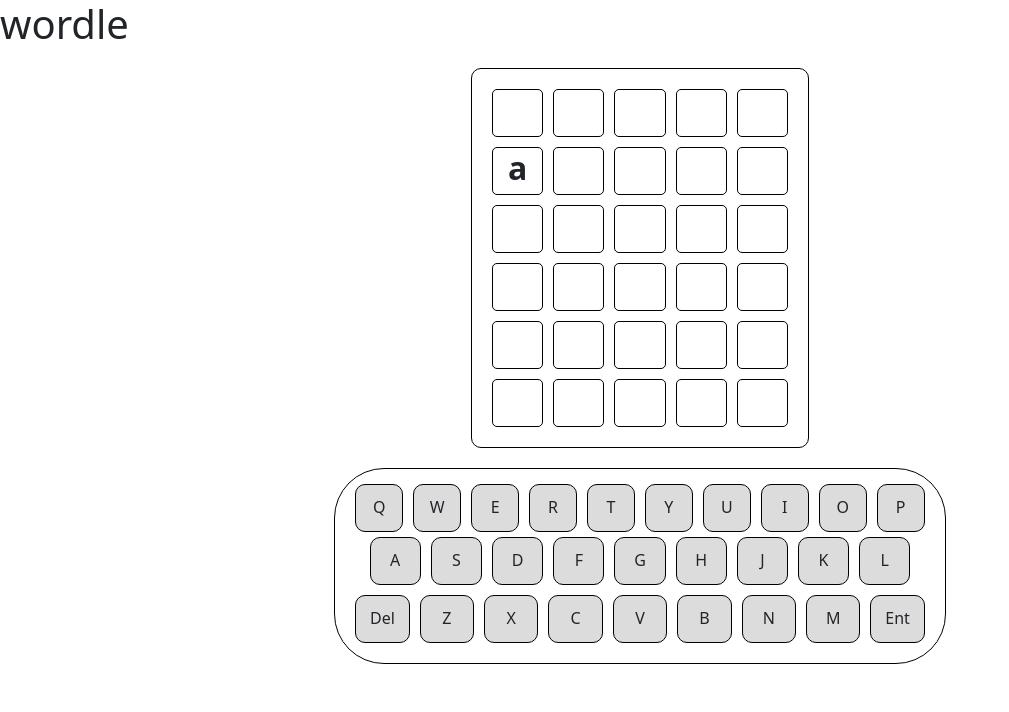
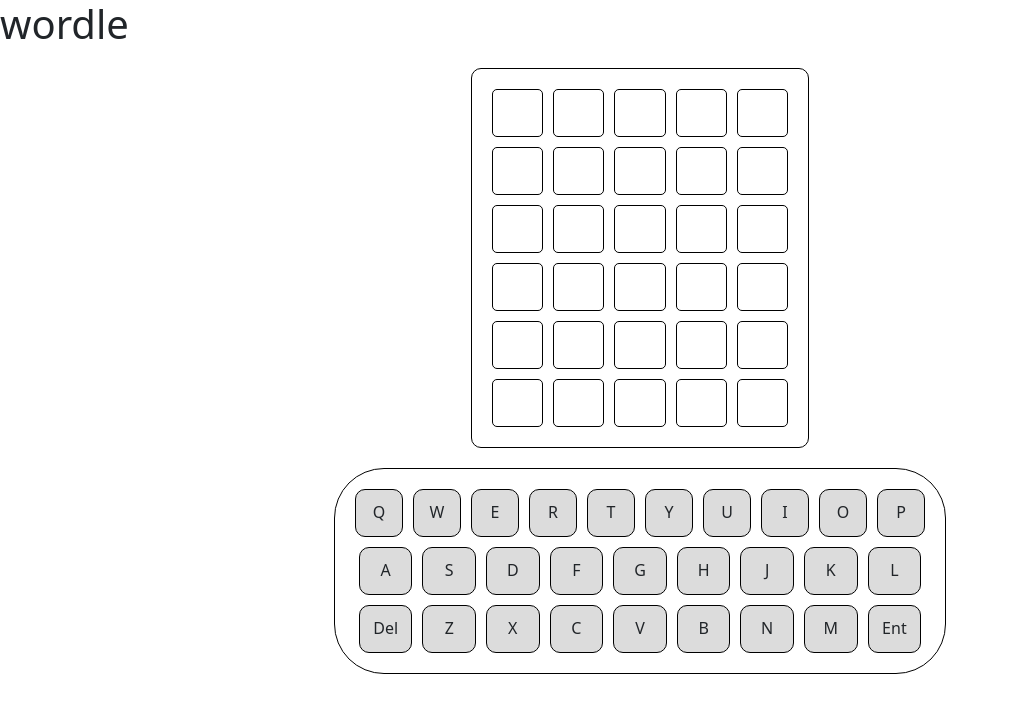
Before and after one commit to ariw96/wordle-clone, a React (Create React App) app: page / in a window 1280 px wide. Shown: the top 712 px of the page, without its empty margins (0-1009 px from the left). Built offline with nearby package versions, Linux system fonts and the light colour scheme.

Commit message:
refacter and cleaning

```diff
--- a/package.json
+++ b/package.json
@@ -8,11 +8,12 @@
     "@testing-library/user-event": "^13.5.0",
     "axios": "^0.27.2",
     "bootstrap": "^5.1.3",
+    "eslint-plugin-react-hooks": "^4.5.0",
     "react": "^18.1.0",
     "react-bootstrap": "^2.4.0",
     "react-dom": "^18.1.0",
     "react-router-dom": "^5.3.3",
-    "react-scripts": "5.0.1",
+    "react-scripts": "^2.1.3",
     "web-vitals": "^2.1.4"
   },
   "scripts": {
--- a/src/App.css
+++ b/src/App.css
@@ -6,72 +6,40 @@
 	padding: 15px;
 	text-align: center;
 }
-.row1 {
+.row-keyboard-0 .row-keyboard-1,
+.row-keyboard-2 {
 	display: flex;
 	flex-wrap: wrap;
 	justify-content: center;
-    line-height: 2.8rem;
 	text-align: center;
 }
-.row2 {
+
+.row-keyboard-0 > div,
+.row-keyboard-1 > div,
+.row-keyboard-2 > div {
 	line-height: 2.8rem;
-	text-align: center;
-}
-.row1 > div {
-	background-color: gainsboro;
-	margin: auto;
-	width: 3rem;
-	height: 3rem;
-	border-radius: 10px;
-    border: 1px solid #000;
-}
-.row2 > div {
 	background-color: gainsboro;
 	margin: 5px;
-	width: 3.2rem;
-	height: 3rem;
-    border-radius: 10px;
-	border: 1px solid #000;
-	display: inline-block;
-}
-.row3 {
-	display: flex;
-	flex-wrap: wrap;
-	justify-content: center;
-	line-height: 2.8rem;
-	text-align: center;
-}
-.row3 > div {
-	background-color: gainsboro;
-	margin: 5px;
-	width: 3.4rem;
+	width: 3rem;
 	height: 3rem;
 	border-radius: 10px;
 	border: 1px solid #000;
 	display: inline-block;
 	text-align: center;
 }
-.row1 > div:hover {
-	background-color: #000;
-	color: #fff;
-    cursor: pointer;
-
+.row-keyboard-1 > div,
+.row-keyboard-2 > div {
+	width: 3.35rem;
 }
-.row2 > div:hover {
+.row-keyboard-1 > div:hover,
+.row-keyboard-2 > div:hover,
+.row-keyboard-0 > div:hover {
 	cursor: pointer;
 	background-color: #000;
 	color: #fff;
 }
-.row3 > div:hover {
-    cursor: pointer;
-	background-color: #000;
-	color: #fff;
-
-
-}
 .guess-board {
 	max-width: fit-content;
-
 	justify-content: center;
 	align-items: center;
 	margin: 20px auto;
@@ -79,12 +47,14 @@
 	text-align: center;
 	border: 1px solid #000;
 	border-radius: 10px;
-
-
-
 	text-align: center;
 }
-.word0 ,.word1 ,.word2 ,.word3 ,.word4 ,.word5  {
+.word0,
+.word1,
+.word2,
+.word3,
+.word4,
+.word5 {
 	display: flex;
 	flex-wrap: wrap;
 	justify-content: center;
@@ -98,28 +68,25 @@
 	border: 1px solid #000;
 	font-size: 2rem;
 	font-weight: bold;
-    line-height:2.5rem;
+	line-height: 2.5rem;
 	text-align: center;
-
 }
-#correct{
+#correct {
 	background-color: rgb(45, 210, 45);
 }
-#almost{
+#almost {
 	background-color: rgb(237, 230, 25);
 }
-#wrong{
+#wrong {
 	background-color: rgb(135, 128, 128);
 }
 @media only screen and (max-width: 768px) {
 	/* For mobile phones: */
-	.keyboard{
+	.keyboard {
 		display: none;
 	}
-	.guess-board>div{
+	.letter {
 		width: 2.5rem;
 		height: 2.5rem;
 	}
-
-
 }
--- a/src/App.js
+++ b/src/App.js
@@ -1,11 +1,8 @@
 import React from "react";
-
-import { createContext, useState } from "react";
 import "./App.css";
 import GuessBoard from "./components/GuessBoard";
 import KeyBoard from "./components/KeyBoard";
 import "bootstrap/dist/css/bootstrap.min.css";
-import { Route, Switch } from "react-router-dom";
 import { GameProvider } from "./components/GameContext";
 
 function App() {
--- a/src/components/GameContext.jsx
+++ b/src/components/GameContext.jsx
@@ -1,6 +1,5 @@
 import React from "react";
-import { useState, createContext, useEffect } from "react";
-import axios from "axios";
+import { useState, createContext } from "react";
 
 export const GameContext = createContext();
 
@@ -13,7 +12,7 @@
 		{ letter: "", colorId: "" },
 	];
 	const word1 = [
-		{ letter: "a", colorId: "" },
+		{ letter: "", colorId: "" },
 		{ letter: "", colorId: "" },
 		{ letter: "", colorId: "" },
 		{ letter: "", colorId: "" },
@@ -50,27 +49,27 @@
 
 	const defultBoard = [word0, word1, word2, word3, word4, word5];
 	const row1 = [
-		{ letter: "Q", colorId: "", clicked: false },
-		{ letter: "W", colorId: "", clicked: false },
-		{ letter: "E", colorId: "", clicked: false },
-		{ letter: "R", colorId: "", clicked: false },
-		{ letter: "T", colorId: "", clicked: false },
-		{ letter: "Y", colorId: "", clicked: false },
-		{ letter: "U", colorId: "", clicked: false },
-		{ letter: "I", colorId: "", clicked: false },
-		{ letter: "O", colorId: "", clicked: false },
-		{ letter: "P", colorId: "", clicked: false },
+		{ letter: "Q", colorId: "" },
+		{ letter: "W", colorId: "" },
+		{ letter: "E", colorId: "" },
+		{ letter: "R", colorId: "" },
+		{ letter: "T", colorId: "" },
+		{ letter: "Y", colorId: "" },
+		{ letter: "U", colorId: "" },
+		{ letter: "I", colorId: "" },
+		{ letter: "O", colorId: "" },
+		{ letter: "P", colorId: "" },
 	];
 	const row2 = [
-		{ letter: "A", colorId: "", clicked: false },
-		{ letter: "S", colorId: "", clicked: false },
-		{ letter: "D", colorId: "", clicked: false },
-		{ letter: "F", colorId: "", clicked: false },
-		{ letter: "G", colorId: "", clicked: false },
-		{ letter: "H", colorId: "", clicked: false },
-		{ letter: "J", colorId: "", clicked: false },
-		{ letter: "K", colorId: "", clicked: false },
-		{ letter: "L", colorId: "", clicked: false },
+		{ letter: "A", colorId: "" },
+		{ letter: "S", colorId: "" },
+		{ letter: "D", colorId: "" },
+		{ letter: "F", colorId: "" },
+		{ letter: "G", colorId: "" },
+		{ letter: "H", colorId: "" },
+		{ letter: "J", colorId: "" },
+		{ letter: "K", colorId: "" },
+		{ letter: "L", colorId: "" },
 	];
 	const row3 = [
 		{ letter: "Del" },
@@ -85,16 +84,14 @@
 	];
 	const keyBoard = [row1, row2, row3];
 	const [keyBoardState, setKeyBoardState] = useState(keyBoard);
-	const [currentWord, setCurrentWord] = useState(word0);
-	const [boardState, setBoardState] = useState(defultBoard);
+	const [boardState, setBoardState] = useState(defultBoard); //used at gussing board
 	const [curLetterPosition, setCurLetterPosition] = useState(0);
 	const [curWordPosition, setCurWordPosition] = useState(0);
 	const [lettersHasBeenGuessed, setLettersHasBeenGuessed] = useState([]);
-	const correctWord = "RIghT";
+	const correctWord = "stone";
 
 	const enterWord = () => {
 		if (curLetterPosition > 4) {
-
 			console.log(lettersHasBeenGuessed);
 			const newBoard = boardState.map((word, index) => {
 				if (index === curWordPosition) {
@@ -120,14 +117,19 @@
 			setBoardState(newBoard);
 			const newKeyBoard = keyBoardState.map((row, index) => {
 				return row.map((element, index) => {
-                    if(lettersHasBeenGuessed.toLowerCase().includes(element.letter.toLowerCase())){
+					if (
+						lettersHasBeenGuessed
+							.toLowerCase()
+							.includes(element.letter.toLowerCase())
+					) {
 						if (element.letter === correctWord[index]) {
 							return { ...element, colorId: "correct" };
 						} else if (correctWord.includes(element.letter)) {
 							return { ...element, colorId: "almost" };
 						} else {
 							return { ...element, colorId: "wrong" };
-					}}
+						}
+					}
 					return element;
 				});
 			});
@@ -136,7 +138,6 @@
 
 		setCurWordPosition(curWordPosition + 1);
 		setCurLetterPosition(0);
-		setCurrentWord(boardState[curWordPosition]);
 	};
 	const deleteLetter = () => {
 		if (curLetterPosition === 0) return;
@@ -146,7 +147,9 @@
 		setCurLetterPosition(curLetterPosition - 1);
 	};
 	const addLetter = (letter) => {
-        setLettersHasBeenGuessed(boardState.map(word => word.map(letter => letter.letter)).join(""));
+		setLettersHasBeenGuessed(
+			boardState.map((word) => word.map((letter) => letter.letter)).join("")
+		);
 		const newBoardState = [...boardState];
 		newBoardState[curWordPosition][curLetterPosition].letter = letter;
 		setBoardState(newBoardState);
@@ -157,27 +160,11 @@
 		<GameContext.Provider //value prop is the value of the context provider to be used by all the children components
 			value={{
 				boardState,
-				setBoardState,
+				keyBoardState,
 				curWordPosition,
-				curLetterPosition,
-				setCurLetterPosition,
-				setCurWordPosition,
-				keyBoardState,
+				addLetter,
+				deleteLetter,
 				enterWord,
-				deleteLetter,
-				addLetter,
-				correctWord,
-				setCurrentWord,
-				row1,
-				row2,
-				row3,
-				word1,
-				word2,
-				word3,
-				word4,
-				word5,
-				word0,
-				currentWord,
 			}}
 		>
 			{props.children}
--- a/src/components/GeussBoardLetter.jsx
+++ b/src/components/GeussBoardLetter.jsx
@@ -1,14 +1,15 @@
-import React from 'react'
-import { GameContext } from './GameContext'
-import { useContext } from 'react'
-function GeussBoardLetter({ wordNum,letterPos,word}) {
-
-    const {boardState,correctWord,curWordPosition,currentWord,setCurrentWord}= useContext(GameContext)
-   const curLetter=boardState[wordNum][letterPos].letter
-   const color = boardState[wordNum][letterPos].colorId
-  return (
-    <div className='letter' id={color} >{curLetter}</div>
-  )
+import React from "react";
+import { GameContext } from "./GameContext";
+import { useContext } from "react";
+function GeussBoardLetter({ wordNum, letterPos }) {
+	const { boardState } = useContext(GameContext);
+	const curLetter = boardState[wordNum][letterPos].letter;
+	const color = boardState[wordNum][letterPos].colorId;
+	return (
+		<div className="letter" id={color}>
+			{curLetter}
+		</div>
+	);
 }
 
-export default GeussBoardLetter
+export default GeussBoardLetter;
--- a/src/components/Guessboard.jsx
+++ b/src/components/Guessboard.jsx
@@ -3,43 +3,34 @@
 import { useContext } from "react";
 import { GameContext } from "./GameContext";
 function GuessBoard() {
-	const {word1,word2,word3,word4,word5,word0} = useContext(GameContext); //useContext(GameContext) returns an object with the properties of the GameContext object
+	const { boardState } = useContext(GameContext); //useContext(GameContext) returns an object with the properties of the GameContext object
+	const row0 = boardState[0].map((item, index) => {
+		return <GeussBoardLetter key={index} wordNum={0} letterPos={index} />;
+	});
+	const row1 = boardState[1].map((item, index) => {
+		return <GeussBoardLetter key={index} wordNum={1} letterPos={index} />;
+	});
+	const row2 = boardState[2].map((item, index) => {
+		return <GeussBoardLetter key={index} wordNum={2} letterPos={index} />;
+	});
+	const row3 = boardState[3].map((item, index) => {
+		return <GeussBoardLetter key={index} wordNum={3} letterPos={index} />;
+	});
+	const row4 = boardState[4].map((item, index) => {
+		return <GeussBoardLetter key={index} wordNum={4} letterPos={index} />;
+	});
+	const row5 = boardState[5].map((item, index) => {
+		return <GeussBoardLetter key={index} wordNum={5} letterPos={index} />;
+	});
 
-//each div represents a row of the board
-//each letter in the row represents a letter in the word that  being guessed
 	return (
 		<div className="guess-board">
-			<div className="word0">
-
-				{word0.map((item, index) => {
-					return <GeussBoardLetter  key={index} wordNum={0}  word={item} letterPos={index}  />;
-				})}
-			</div>
-			<div className="word1">
-				{word1.map((item, index) => {
-					return <GeussBoardLetter key={index} wordNum={1}  word={item} letterPos={index}/>;
-				})}
-			</div>
-			<div className="word2">
-			{word2.map((item, index) => {
-					return <GeussBoardLetter key={index} wordNum={2}  word={item} letterPos={index}  />;
-				})}
-			</div>
-			<div className="word3">
-			{word3.map((item, index) => {
-					return <GeussBoardLetter key={index} wordNum={3}   word={item} letterPos={index}/>;
-				})}
-			</div>
-			<div className="word4">
-			{word4.map((item, index) => {
-					return <GeussBoardLetter key={index} wordNum={4}  word={item} letterPos={index} />;
-				})}
-			</div>
-			<div className="word5">
-			{word5.map((item, index) => {
-					return <GeussBoardLetter key={index} wordNum={5}  word={item}  letterPos={index}/>;
-				})}
-			</div>
+			<div className="word0">{row0}</div>
+			<div className="word1">{row1}</div>
+			<div className="word2">{row2}</div>
+			<div className="word3">{row3}</div>
+			<div className="word4">{row4}</div>
+			<div className="word5">{row5}</div>
 		</div>
 	);
 }
--- a/src/components/KeyBoardLetter.jsx
+++ b/src/components/KeyBoardLetter.jsx
@@ -2,27 +2,26 @@
 import { GameContext } from "./GameContext";
 import { useContext } from "react";
 
-function KeyBoardLetter({ letter,id }) {
-	const {
-		addLetter,
-		deleteLetter,
-		enterWord,
-	} = useContext(GameContext);
+function KeyBoardLetter({ letter, id }) {
+	console.log({KeyBoardLetter});
+	const { addLetter, deleteLetter, enterWord } = useContext(GameContext);
 	const displayLetter = () => {
 		if (letter === "Ent") {
-			enterWord();
-		}
-		else if (letter === "Del") {
-			deleteLetter();
+			enterWord(); //enterWord is a function in the GameContext object
+		} else if (letter === "Del") {
+			deleteLetter(); //deleteLetter is a function in the GameContext object
 		} else {
-			addLetter(letter);
+			addLetter(letter); //addLetter is a function in the GameContext object and takes a letter as an argument
 		}
 	};
 	return (
+		//id is to define color of letter
+		//onclick activate diff function for each letter and enter and delete
 		<div className="key" onClick={displayLetter} id={id}>
 			{letter}
 		</div>
 	);
 }
 
+
 export default KeyBoardLetter;
--- a/src/components/Keyboard.jsx
+++ b/src/components/Keyboard.jsx
@@ -4,23 +4,26 @@
 import { useContext } from "react";
 
 function KeyBoard() {
-	const { addLetter, deleteLetter, enterWord, keyBoardState} = useContext(GameContext); //useContext(GameContext) returns an object with the properties of the GameContext object
-	//keyboard component for the game
-
+	const { addLetter, deleteLetter, enterWord, keyBoardState } = useContext(
+		GameContext
+	); //useContext(GameContext) returns an object with the properties of the GameContext object
 
 	const handleKeyPress = useCallback((e) => {
 		//useCallback to prevent memory leak and prevent rerendering for every key press to good performance
 		if (e.key === "Enter") {
-			enterWord();  //enterWord is a function in the GameContext object
+			enterWord(); //enterWord is a function in the GameContext object
 			return;
 		} else if (e.key === "Backspace") {
-			deleteLetter();
+			deleteLetter(); //deleteLetter is a function in the GameContext object
 			return;
 		} else {
-			keyBoardState[0].forEach((item) => { //instead checking each key press, we check the rows arrars and add the letter to the boardState if it matches the key pressed
-				if (e.key.toLowerCase() === item.letter.toLowerCase()) { //toLowerCase() to make sure the key is lowercase
-					addLetter(item.letter);
+			keyBoardState[0].forEach((item) => {
+				//instead checking each key press, we check the rows arrary and add the letter to the boardState if it matches the key pressed
+				if (e.key.toLowerCase() === item.letter.toLowerCase()) {
+					//toLowerCase() to make sure the key is lowercase
+					addLetter(item.letter); //addLetter is a function in the GameContext object and takes a letter as an argument
 				}
+				console.log(item, e);
 			});
 			keyBoardState[1].forEach((item) => {
 				if (e.key.toLowerCase() === item.letter.toLowerCase()) {
@@ -41,24 +44,26 @@
 			document.removeEventListener("keydown", handleKeyPress); //clean up the event listener when the component is unmounted
 		};
 	}, [handleKeyPress]);
+	const rowKeyboard0 = keyBoardState[0].map((item, index) => {
+		return (
+			<KeyBoardLetter key={index} letter={item.letter} id={item.colorId} />
+		);
+	});
+	const rowKeyboard1 = keyBoardState[1].map((item, index) => {
+		return (
+			<KeyBoardLetter key={index} letter={item.letter} id={item.colorId} />
+		);
+	});
+	const rowKeyboard2 = keyBoardState[2].map((item, index) => {
+		return (
+			<KeyBoardLetter key={index} letter={item.letter} id={item.colorId} />
+		);
+	});
 	return (
 		<div className="keyboard" onKeyDown={handleKeyPress}>
-			<div className="row1">
-				{keyBoardState[0].map((item, index) => {
-					//map the row1 array to the keyboard letter component each letter has a keycode and a letter
-					return <KeyBoardLetter key={index} letter={item.letter} id={item.colorId}/>; // each row represents a row of the keyboard
-				})}
-			</div>
-			<div className="row2">
-				{keyBoardState[1].map((item, index) => {
-					return <KeyBoardLetter key={index} letter={item.letter} id={item.colorId}/>;
-				})}
-			</div>
-			<div className="row3">
-				{keyBoardState[2].map((item, index) => {
-					return <KeyBoardLetter key={index} letter={item.letter} id={item.colorId}/>;
-				})}
-			</div>
+			<div className="row-keyboard-0">{rowKeyboard0}</div>
+			<div className="row-keyboard-1">{rowKeyboard1}</div>
+			<div className="row-keyboard-2">{rowKeyboard2}</div>
 		</div>
 	);
 }
--- /dev/null
+++ b/src/components/sand.box.jsx
@@ -0,0 +1,4 @@
+console.log()//cl
+React.useEffect(() => {
+
+}, []);//reu
```
Also changed, not shown: 1 other file (tests, documents, lock files or other folders). Lines whose indentation alone changed are shown as unchanged.
